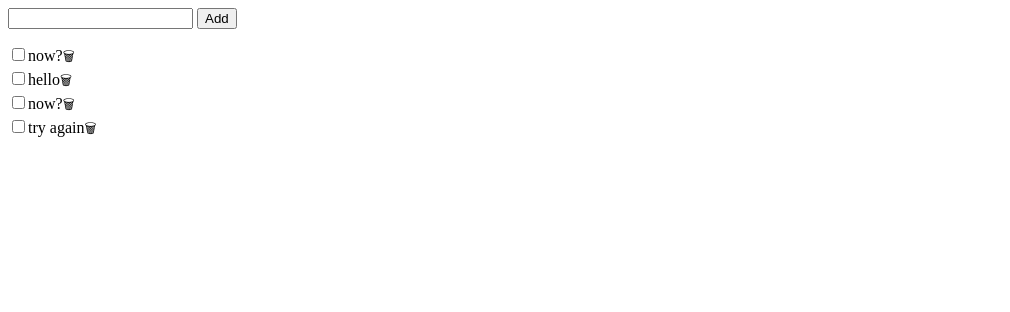
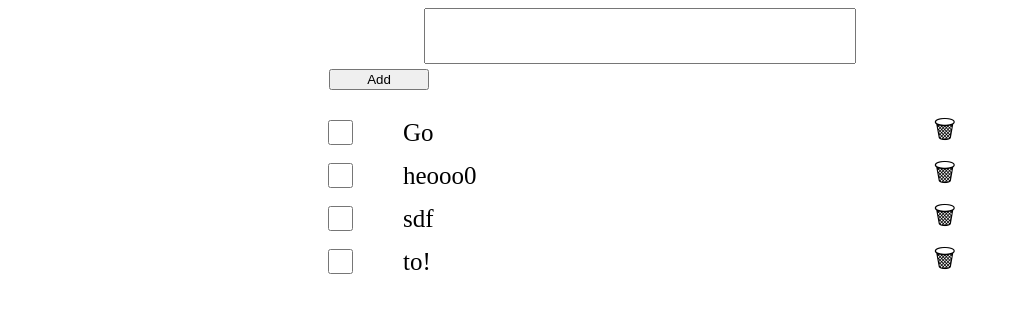
Before and after one commit to jpreuven/to-do-list-TS, a website with bundled scripts: page public/index.html in a window 1280 px wide. Shown: the whole page, without its empty margins (0-1010 px from the left). Built offline with nearby package versions, Linux system fonts and the light colour scheme; data requests are answered from the project's data file.

Commit message:
messing around with styling

```diff
--- a/db.json
+++ b/db.json
@@ -1,28 +1,28 @@
 {
   "tasks": [
     {
-      "id": "f70c775ad-dd4e-4366-a390-9c13cc553a5f",
-      "title": "now?",
+      "id": "f41c84811-dcda-4da6-a03b-28dc741d0ccb",
+      "title": "Go ",
       "completed": false,
-      "createdAt": "2023-09-29T02:05:52.686Z"
+      "createdAt": "2023-09-29T03:41:49.897Z"
     },
     {
-      "id": "fbe7110b2-f3b6-4988-94df-7fc9b87a9daa",
-      "title": "hello",
+      "id": "f6063bcda-c05b-4080-8d2f-455a878de9b8",
+      "title": "heooo0",
       "completed": false,
-      "createdAt": "2023-09-29T02:24:00.106Z"
+      "createdAt": "2023-09-29T04:39:58.360Z"
     },
     {
-      "id": "fc2b45ef8-9047-424a-96b3-f0113f329414",
-      "title": "now?",
+      "id": "fddab173b-0a3c-4a8d-8f99-1c44808c89d6",
+      "title": "sdf",
       "completed": false,
-      "createdAt": "2023-09-29T02:24:07.130Z"
+      "createdAt": "2023-09-29T04:57:10.179Z"
     },
     {
-      "id": "fc36d7b5b-b54d-435c-9945-3f61355e9e48",
-      "title": "try again",
+      "id": "fbf78dbea-0fe1-4093-9789-b880f4da24e8",
+      "title": "to!",
       "completed": false,
-      "createdAt": "2023-09-29T03:34:44.000Z"
+      "createdAt": "2023-09-29T05:10:41.806Z"
     }
   ]
 }
--- a/public/index.css
+++ b/public/index.css
@@ -1,10 +1,13 @@
-.strikethrough {
-  text-decoration: line-through;
-  color: rgba(100, 100, 100, 0.7);
+#list {
+  list-style: none;
+  padding: 0;
+  text-align: left;
 }
 
 #task-form-and-list {
-  /* margin: auto; */
+  margin: auto;
+  width: 50%;
+  text-align: center;
 }
 
 .delete-button {
@@ -13,4 +16,50 @@
   cursor: pointer;
   margin: 0;
   padding: 0;
+  font-size: 25px;
 }
+
+label {
+  display: flex;
+  align-items: center; /* Vertically center the content */
+  justify-content: space-between; /* Spread the content horizontally */
+  font-size: 25px;
+}
+
+.strikethrough {
+  text-decoration: line-through;
+  color: rgba(100, 100, 100, 0.7);
+}
+
+label span {
+  flex-grow: 1;
+}
+
+input[type="checkbox"] {
+  margin-right: 50px;
+  width: 25px;
+  height: 25px;
+}
+
+#new-task-title {
+  height: 50px;
+  font-family: cursive;
+  font-size: 30px;
+  margin-left: 100px;
+  margin-right: 100px;
+}
+
+#add-button {
+  cursor: pointer;
+  width: 100px;
+  margin: 5px;
+  justify-content: center;
+}
+
+#new-task-form {
+  display: flex;
+  /* align-items: center; */
+
+  justify-content: center;
+  flex-direction: column;
+}
--- a/public/index.html
+++ b/public/index.html
@@ -8,17 +8,11 @@
     <script src="dist/index.js" type="module"></script>
     <title>Document</title>
   </head>
-  <style>
-    #list {
-      list-style: none;
-      padding: 0;
-    }
-  </style>
   <body>
     <div id="task-form-and-list">
       <form id="new-task-form">
         <input type="text" id="new-task-title" />
-        <button type="submit">Add</button>
+        <button type="submit" id="add-button">Add</button>
       </form>
       <ul id="list"></ul>
     </div>
--- a/src/index.ts
+++ b/src/index.ts
@@ -36,6 +36,10 @@ form?.addEventListener("submit", (e) => {
 function addListItem(task: Task) {
   const item = document.createElement("li");
   const label = document.createElement("label");
+  const span = document.createElement("span");
+  const span1 = document.createElement("span");
+  const span2 = document.createElement("span");
+
   const checkbox = document.createElement("input");
   const deleteButton = document.createElement("button");
   checkbox.addEventListener("change", () => {
@@ -51,11 +55,18 @@ function addListItem(task: Task) {
   deleteButton.addEventListener("click", () => {
     deleteListItem(task, item);
   });
+  label.setAttribute("id", task.id);
 
-  label.setAttribute("id", task.id);
-  label.append(checkbox, task.title, deleteButton);
-  item.append(label);
-  list?.append(item);
+  label.appendChild(checkbox);
+  label.appendChild(span);
+  label.appendChild(deleteButton);
+
+  span.textContent = task.title;
+  span1.textContent = task.title;
+  span2.textContent = task.title;
+
+  item.appendChild(label);
+  list?.appendChild(item);
 }
 
 //Delete task from list
```
